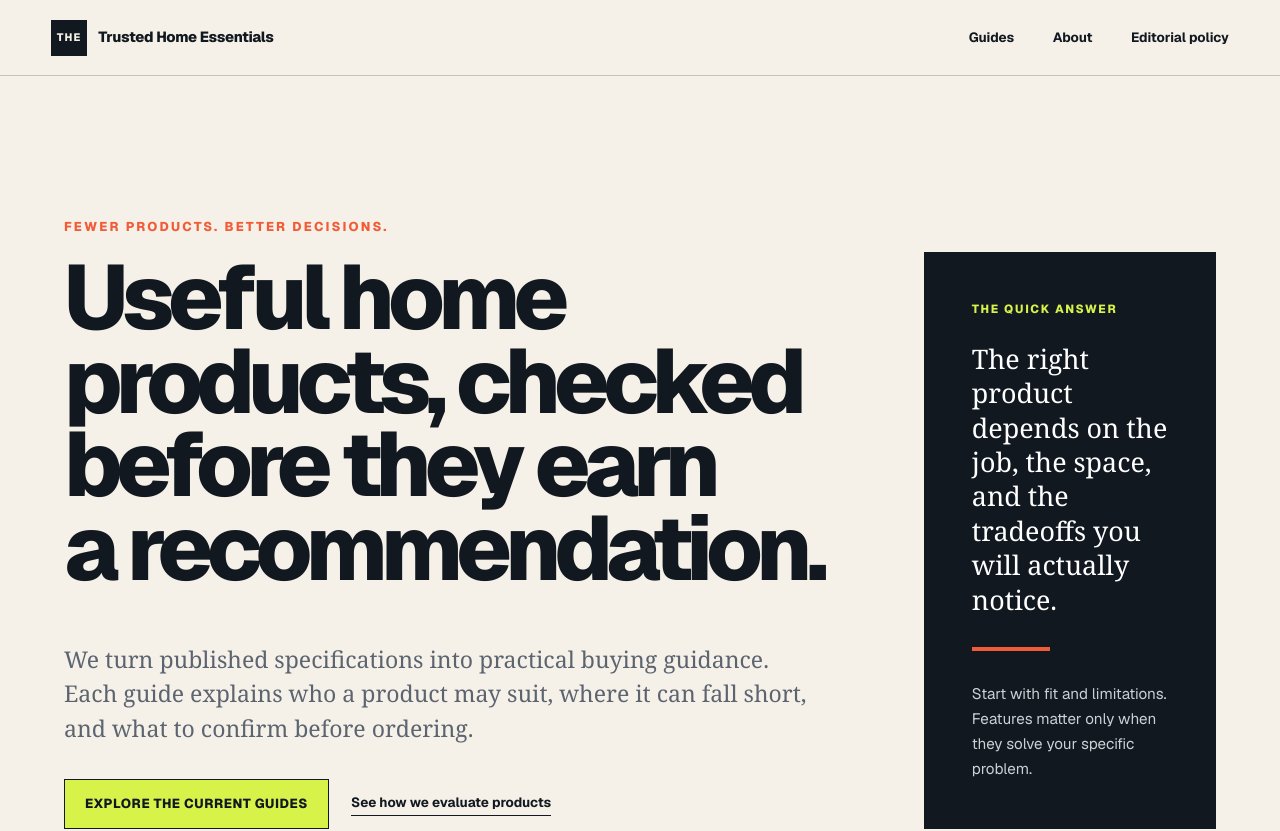
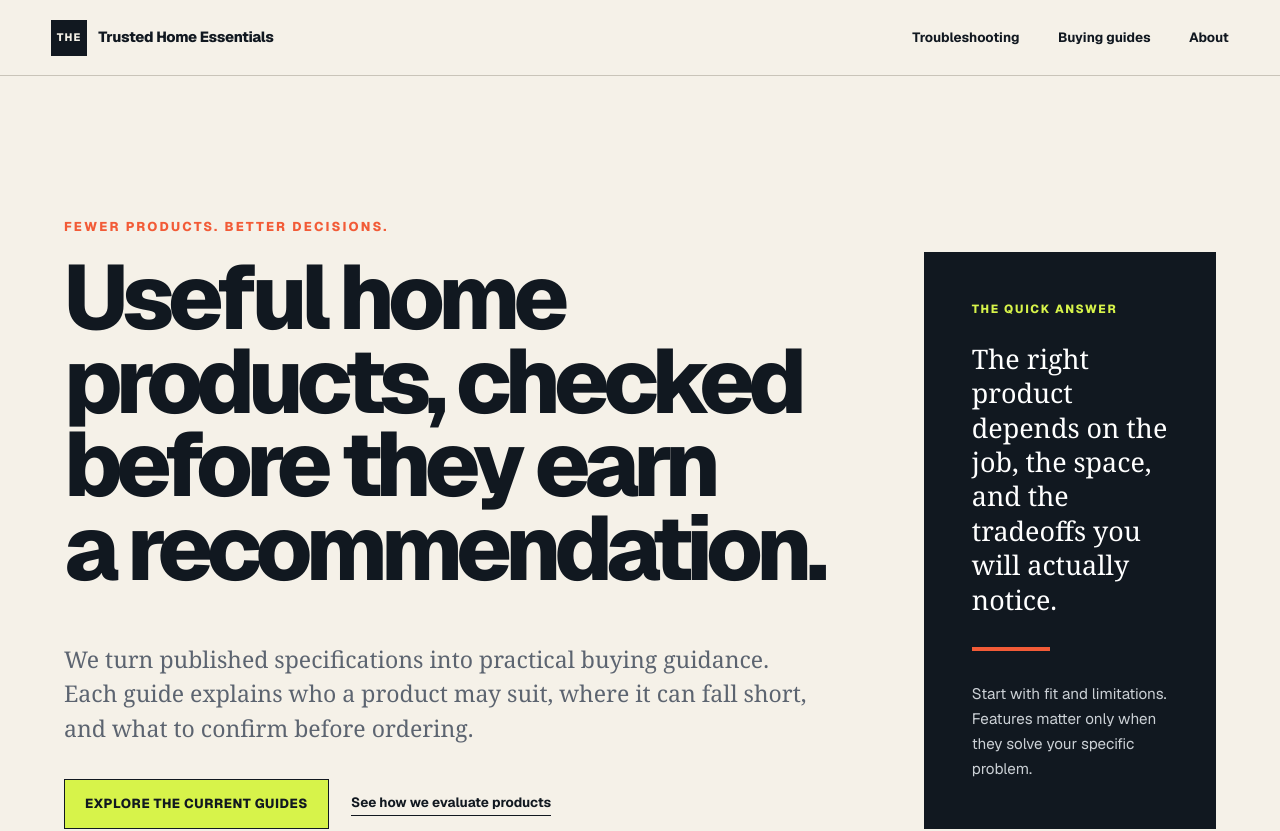
Before and after one commit to Dudeism74/trusted-home-2025, a Next.js app: page / in a window 1280 px wide. Shown: the top 831 px of the page. Built offline with nearby package versions, Linux system fonts and the light colour scheme.

Commit message:
Make troubleshooting primary navigation

```diff
--- a/app/components/site-header.tsx
+++ b/app/components/site-header.tsx
@@ -8,9 +8,9 @@ export function SiteHeader() {
         <span>Trusted Home Essentials</span>
       </Link>
       <nav aria-label="Primary navigation">
-        <Link href="/guides">Guides</Link>
+        <Link href="/troubleshooting">Troubleshooting</Link>
+        <Link href="/guides">Buying guides</Link>
         <Link href="/about">About</Link>
-        <Link href="/editorial-policy">Editorial policy</Link>
       </nav>
     </header>
   );
```
